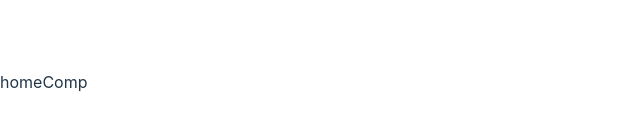
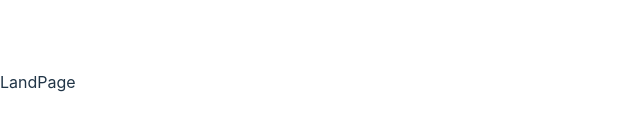
Before and after one commit to shubham587/QuickBite-FE, a React (Vite) app: page / in a window 1280 px wide. Shown: the part 318-448 px from the top of the page, without its empty margins (0-640 px from the left). Built offline with nearby package versions, Linux system fonts and the light colour scheme.

Commit message:
Router setup and testing is done

```diff
--- a/src/App.jsx
+++ b/src/App.jsx
@@ -4,6 +4,7 @@ import LoginPage from './pages/login';
 import Navbar from './components/index'
 import { createBrowserRouter, RouterProvider } from 'react-router-dom'
 import DefaultLayout from './Layout/DefaultLayout';
+import LandPage from './pages/LandingPage/index.jsx';
 
 
 const router = createBrowserRouter([
@@ -13,7 +14,9 @@ const router = createBrowserRouter([
     children: [
       {
         index: true,
-        element: "homeComp"
+        element: <LandPage />,
+        // loader: "loaderFunction",
+        // action: "actionFunction"
       },
     ]
   }
--- /dev/null
+++ b/src/pages/LandingPage/index.jsx
@@ -0,0 +1,9 @@
+import React from 'react'
+
+const LandPage = () => {
+  return (
+    <div className='text-black'>LandPage</div>
+  )
+}
+
+export default LandPage
```
